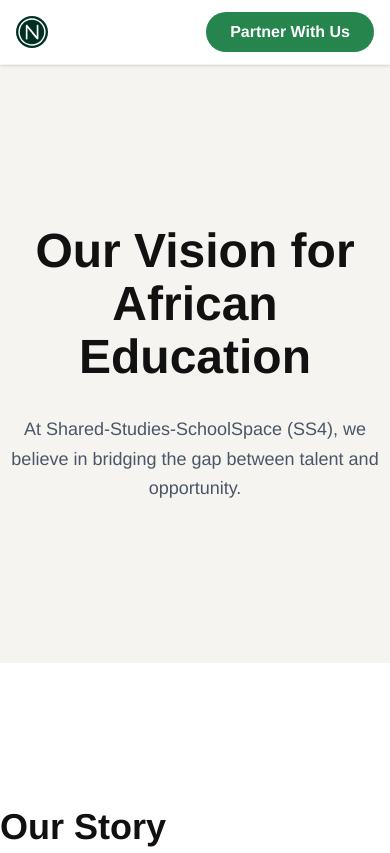
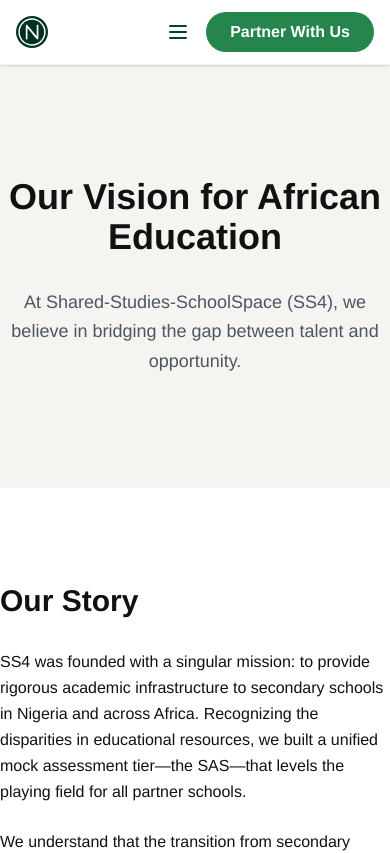
Before and after one commit to Shared-Studies-SchoolSpace/ss4-live, a React (Vite) app: page /about in a window 390 px wide. Shown: the top 853 px of the page. Built offline with nearby package versions, Linux system fonts and the light colour scheme.

Commit message:
feat(ui): optimize header, typography, footer, and section containers for mobile viewports globally

```diff
--- a/src/components/Footer.jsx
+++ b/src/components/Footer.jsx
@@ -18,8 +18,8 @@ export const Footer = () => {
     <footer className="bg-white pt-24 pb-12 px-4 border-t border-gray-100">
       <div className="container mx-auto">
         {/* Main Links Grid */}
-        <div className="grid grid-cols-2 md:grid-cols-3 lg:grid-cols-5 gap-12 mb-24">
-          <div className="space-y-8 col-span-2 lg:col-span-1">
+        <div className="grid grid-cols-1 sm:grid-cols-2 lg:grid-cols-5 gap-12 mb-24">
+          <div className="space-y-8 sm:col-span-2 lg:col-span-1">
              <div className="flex items-center gap-2 opacity-40 grayscale hover:grayscale-0 transition-all cursor-pointer">
                 <img src="/Niche-N-Green-900.svg" alt="Niche" className="h-6" />
                 <span className="text-xl font-bold tracking-tighter text-brand-dark-green">NICHE</span>
--- a/src/components/Header.jsx
+++ b/src/components/Header.jsx
@@ -1,7 +1,8 @@
-import React from 'react';
+import React, { useState } from 'react';
 import { NicheLogo, SearchIcon } from './icons';
 
 export const Header = () => {
+  const [isMobileMenuOpen, setIsMobileMenuOpen] = useState(false);
   return (
     <header className="sticky top-0 z-50 w-full bg-white border-b border-gray-100 shadow-sm">
       <div className="container mx-auto px-4 h-16 lg:h-20 flex items-center justify-between">
@@ -23,6 +24,14 @@ export const Header = () => {
           </nav>
         </div>
 
+        {/* Mobile menu toggle */}
+        <button
+          className="lg:hidden ml-auto mr-4 text-brand-dark-green"
+          onClick={() => setIsMobileMenuOpen(!isMobileMenuOpen)}
+        >
+          <svg className="w-6 h-6" fill="none" stroke="currentColor" viewBox="0 0 24 24"><path strokeLinecap="round" strokeLinejoin="round" strokeWidth={2} d="M4 6h16M4 12h16M4 18h16" /></svg>
+        </button>
+
         <div className="flex items-center gap-4">
           <button className="hidden sm:block px-6 py-2 border border-[#111111] text-[#111111] font-bold rounded-full hover:bg-gray-100 transition-colors" onClick={() => window.location.href='/about'}>
             Our Story
@@ -33,6 +42,24 @@ export const Header = () => {
           </button>
         </div>
       </div>
+
+      {/* Mobile Menu Dropdown */}
+      {isMobileMenuOpen && (
+        <div className="lg:hidden absolute top-[100%] left-0 w-full bg-white border-b border-gray-100 shadow-md p-6 flex flex-col gap-4">
+          <a href="/universities" className="text-[14px] font-bold text-gray-700 hover:text-[#26844D]">Schools Directory</a>
+          <a href="/sas" className="text-[14px] font-bold text-gray-700 hover:text-[#26844D]">SAS</a>
+          <a href="/award" className="text-[14px] font-bold text-gray-700 hover:text-[#26844D]">Aspirants Award</a>
+          <a href="/news" className="text-[14px] font-bold text-gray-700 hover:text-[#26844D]">News</a>
+          <a href="/about" className="text-[14px] font-bold text-gray-700 hover:text-[#26844D]">About Us</a>
+          <hr className="my-2 border-gray-100" />
+          <button className="py-3 border border-[#111111] text-[#111111] font-bold rounded-full hover:bg-gray-100 w-full" onClick={() => window.location.href='/about'}>
+            Our Story
+          </button>
+          <button className="py-3 bg-[#26844D] text-white font-bold rounded-full hover:bg-[#1a5b35] w-full" onClick={() => window.location.href='/partner'}>
+            Partner With Us
+          </button>
+        </div>
+      )}
     </header>
   );
 };
--- a/src/components/SectionWrapper.jsx
+++ b/src/components/SectionWrapper.jsx
@@ -1,5 +1,5 @@
 export default function SectionWrapper({ children, variant = "default" }) {
-  const base = "py-24";
+  const base = "py-12 md:py-24";
   const variants = {
     default: "",
     light: "bg-background-light",
--- a/src/components/Typography.jsx
+++ b/src/components/Typography.jsx
@@ -1,11 +1,11 @@
 export const H1 = ({ children, className = "" }) => (
-  <h1 className={`text-[3rem] lg:text-[3.75rem] font-black text-[#111111] leading-[1.1] mb-8 ${className}`}>
+  <h1 className={`text-4xl md:text-[3rem] lg:text-[3.75rem] font-black text-[#111111] leading-[1.1] mb-8 ${className}`}>
     {children}
   </h1>
 );
 
 export const H2 = ({ children, className = "" }) => (
-  <h2 className={`text-[2.25rem] lg:text-[3rem] font-black text-[#111111] leading-[1.1] mb-8 ${className}`}>
+  <h2 className={`text-3xl md:text-[2.25rem] lg:text-[3rem] font-black text-[#111111] leading-[1.1] mb-8 ${className}`}>
     {children}
   </h2>
 );
--- a/src/pages/CreateUniversityPage.jsx
+++ b/src/pages/CreateUniversityPage.jsx
@@ -3,8 +3,8 @@ import CreateUniversityForm from "../components/CreateUniversityForm";
 export default function CreateUniversityPage() {
   return (
     <div className="w-full">
-      <main className="px-6 lg:px-10 py-16 max-w-3xl mx-auto">
-        <h1 className="text-[3rem] font-black text-[#111111] mb-2 leading-[1.1] text-center">Partner With Us</h1>
+      <main className="px-6 lg:px-10 py-10 md:py-16 max-w-3xl mx-auto">
+        <h1 className="text-4xl md:text-[3rem] font-black text-[#111111] mb-4 leading-[1.1] text-center">Partner With Us</h1>
         <p className="text-gray-600 text-center text-lg mb-8">
           Join the Shared Studies network to equip your students with rigorous assessment tools and global exposure.
         </p>
```
